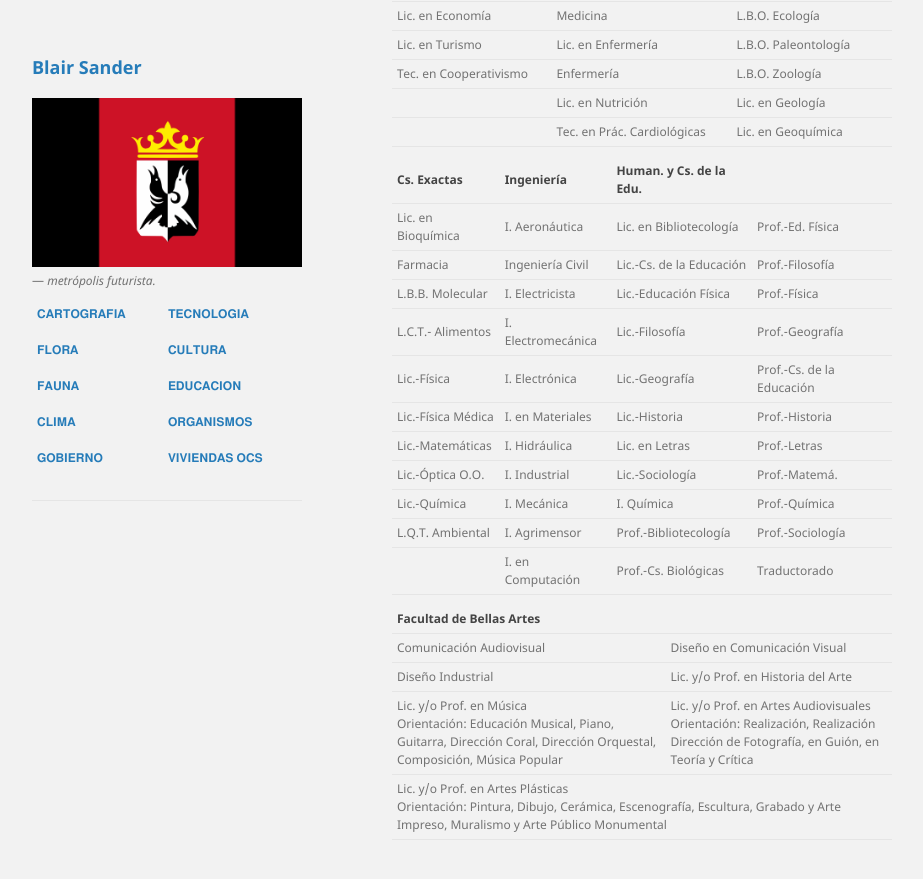
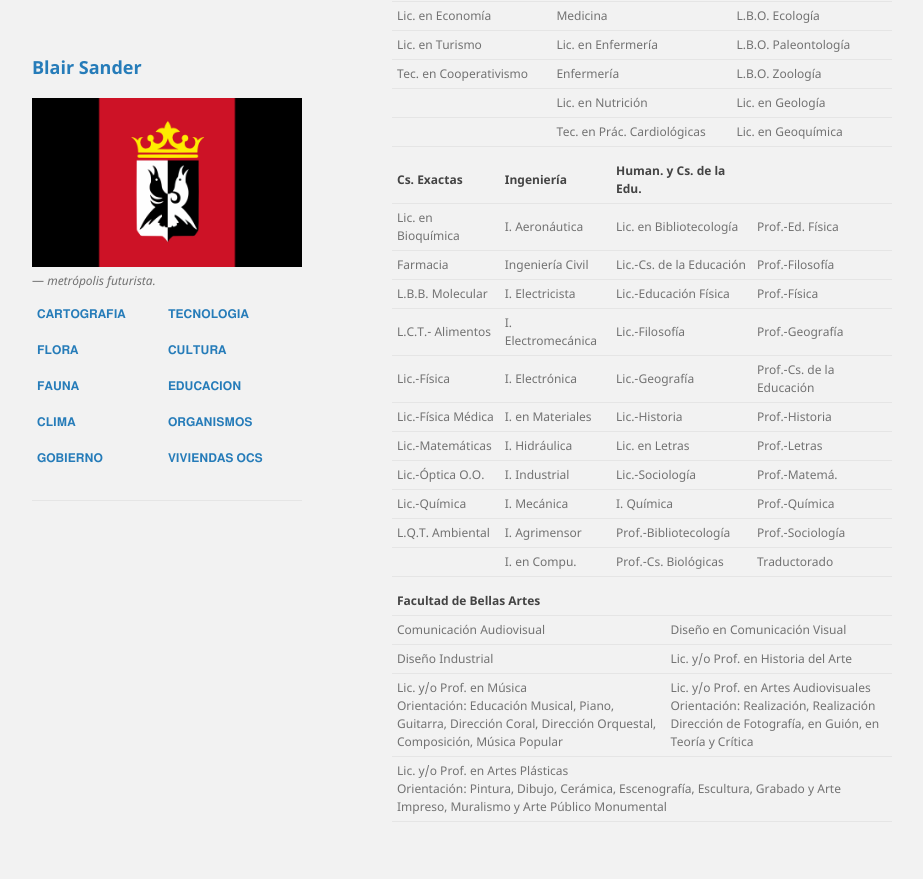
Before and after one commit to BlairSander/ciudad, a Jekyll site: the page built from educacion.md, in a window 1280 px wide and 900 px high, scrolled down 1695 px. Shown: the top 879 px of the window, without its empty margins (178-1101 px from the left). Built offline with Jekyll 4.4.1, drawn with Linux system fonts in a browser that asks for light colours; our own code applies the rules of GitHub Pages for plain Markdown files.

Commit message:
educacion.md

```diff
--- a/educacion.md
+++ b/educacion.md
@@ -81,7 +81,7 @@ Tienen un sistema educativo diferente al de los humanos.
 | Lic.-Óptica O.O. | I. Industrial | Lic.-Sociología | Prof.-Matemá. |
 | Lic.-Química | I. Mecánica | I. Química | Prof.-Química |
 | L.Q.T. Ambiental | I. Agrimensor | Prof.-Bibliotecología  | Prof.-Sociología |
-|  | I. en Computación | Prof.-Cs. Biológicas | Traductorado |
+|  | I. en Compu. | Prof.-Cs. Biológicas | Traductorado |
 
 <table>
   <tr>
```
